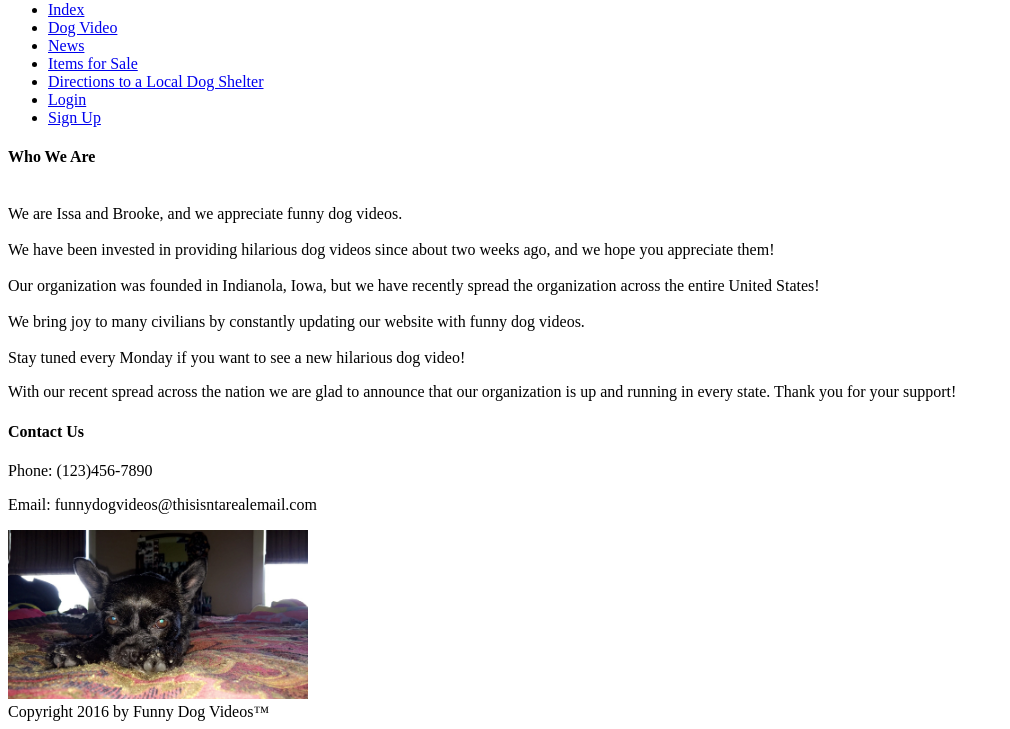
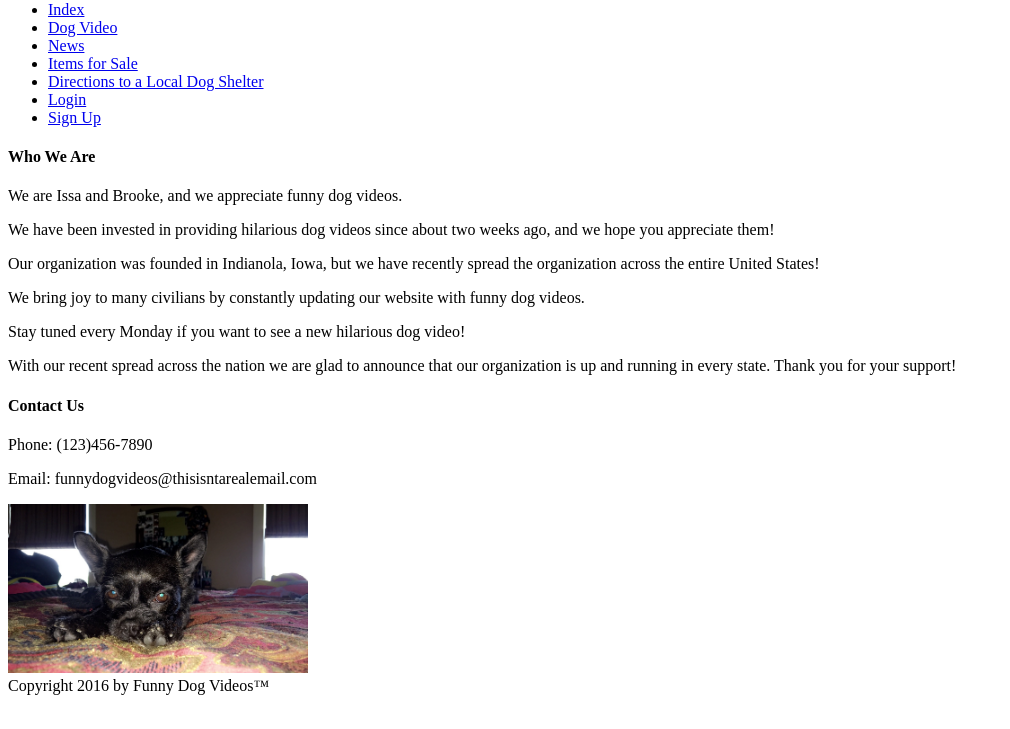
Before and after one commit to issak0329/funny_dog_videos, a plain HTML site: page public_html/about.html in a window 1280 px wide. Shown: the part 79-808 px from the top of the page, without its empty margins (0-1010 px from the left). Drawn offline with Linux system fonts and the light colour scheme.

Commit message:
fixed errors

```diff
--- a/public_html/about.html
+++ b/public_html/about.html
@@ -49,13 +49,13 @@
 <div>
     <h4>Who We Are</h4>
 
-    <p>
-        <br>We are Issa and Brooke, and we appreciate funny dog videos.</br>
-        <br>We have been invested in providing hilarious dog videos since about two weeks ago, and we hope you appreciate them!</br>
-        <br>Our organization was founded in Indianola, Iowa, but we have recently spread the organization across the entire United States!</br>
-        <br>We bring joy to many civilians by constantly updating our website with funny dog videos.</br>
-        <br>Stay tuned every Monday if you want to see a new hilarious dog video!</br>
-    </p>
+
+        <p>We are Issa and Brooke, and we appreciate funny dog videos.</p>
+        <p>We have been invested in providing hilarious dog videos since about two weeks ago, and we hope you appreciate them!</p>
+        <p>Our organization was founded in Indianola, Iowa, but we have recently spread the organization across the entire United States!</p>
+        <p>We bring joy to many civilians by constantly updating our website with funny dog videos.</p>
+        <p>Stay tuned every Monday if you want to see a new hilarious dog video!</p>
+
 
     <p>With our recent spread across the nation we are glad to announce that our organization is up and running in every state. Thank you for your support! </p>
     <h4>Contact Us</h4>
```
Also changed, not shown: public_html/pagewithvideo.html (+1 -1 lines).
